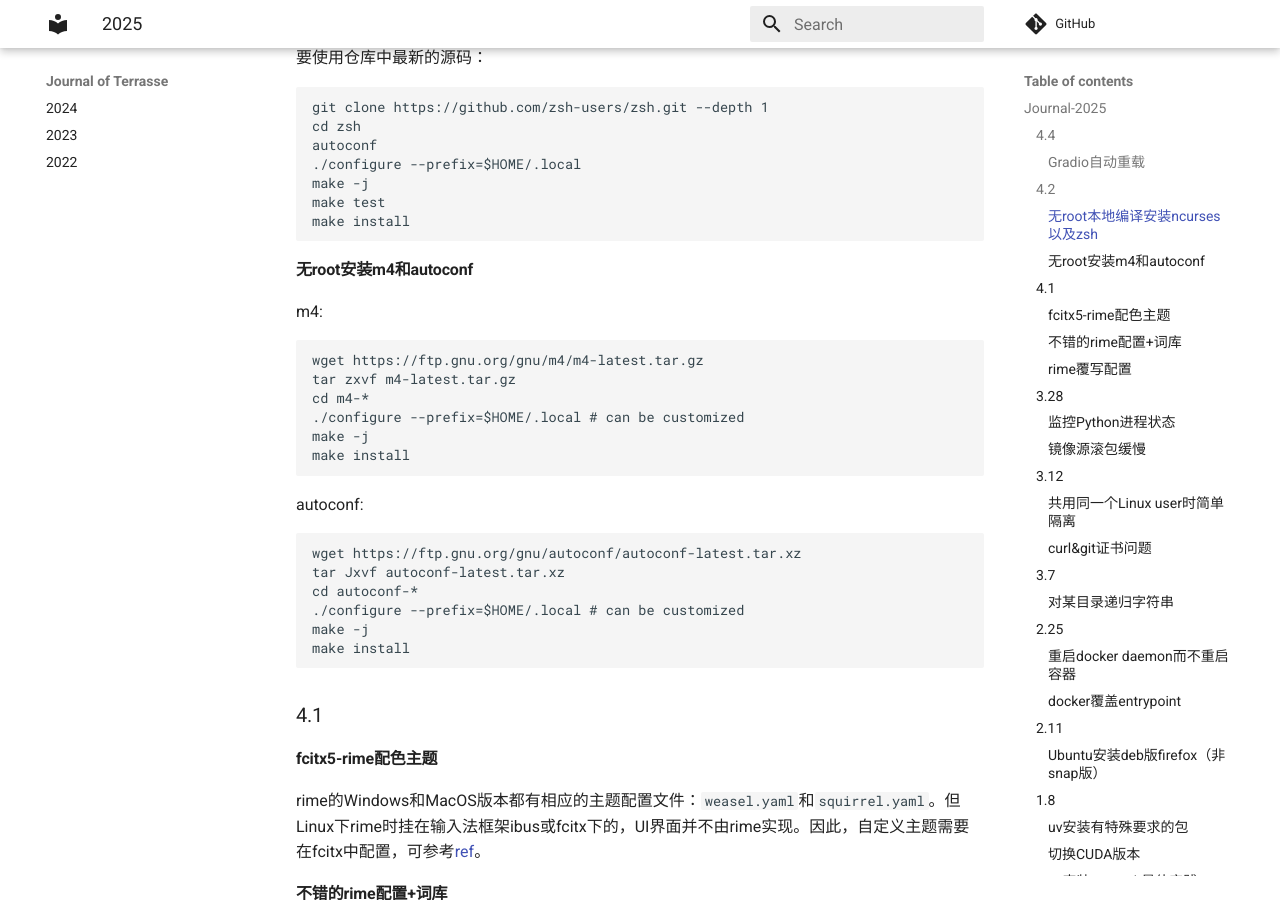
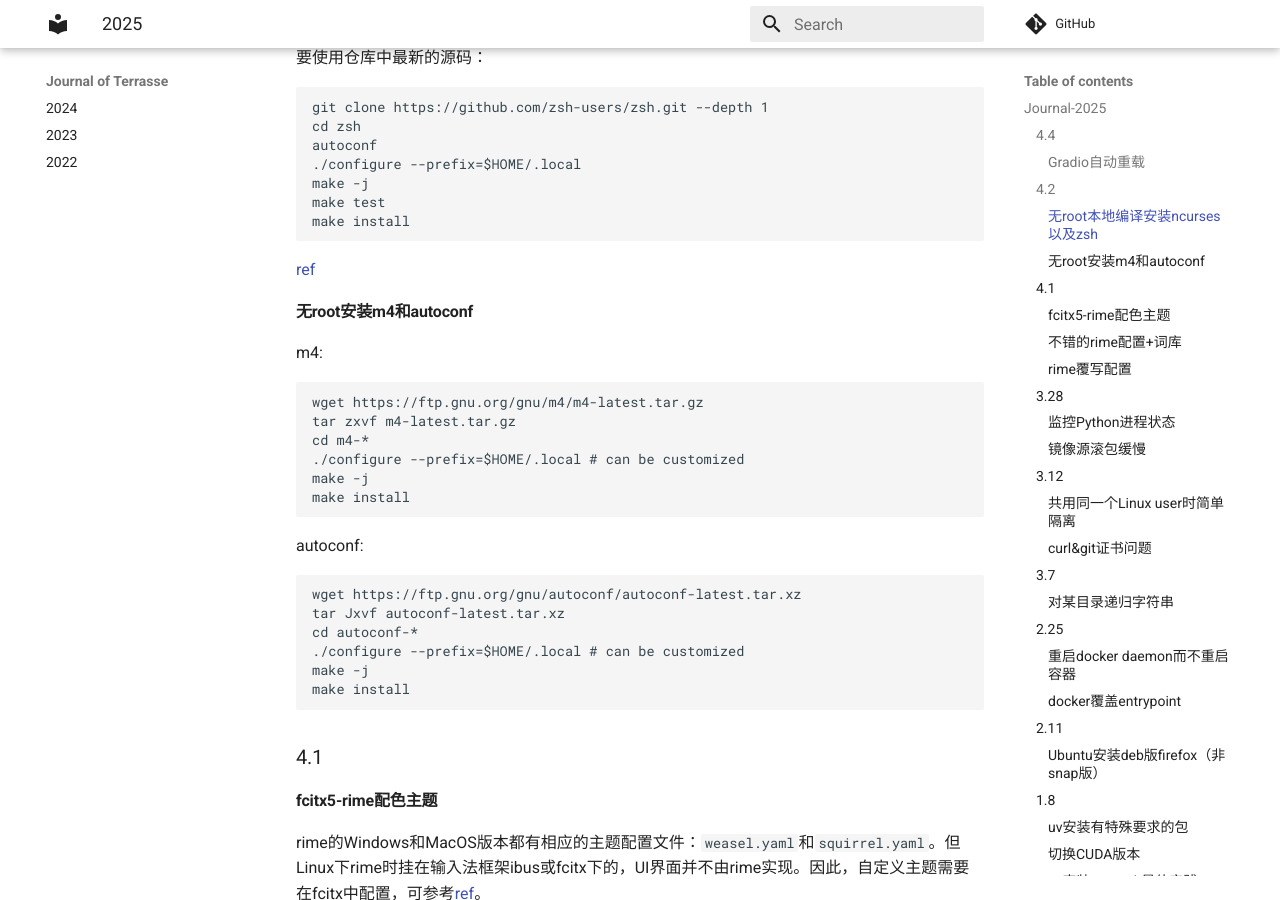
Before and after one commit to Jerry-Terrasse/journal, an MkDocs documentation site: the page built from docs/2025.md, in a window 1280 px wide and 900 px high, scrolled down 753 px. Built offline with MkDocs 1.6.1 and Material for MkDocs 9.7.7, drawn with Linux system fonts in a browser that asks for light colours; comment, search, counter and statistics services are not loaded.

Commit message:
update (Sat Apr  5 04:22:51 PM CST 2025)

````diff
--- a/docs/2025.md
+++ b/docs/2025.md
@@ -39,6 +39,8 @@ make -j
 make test
 make install
 ```
+
+[ref](https://www.cnblogs.com/Hellowshuo/p/16414398.html)
 
 #### 无root安装m4和autoconf
 
````
